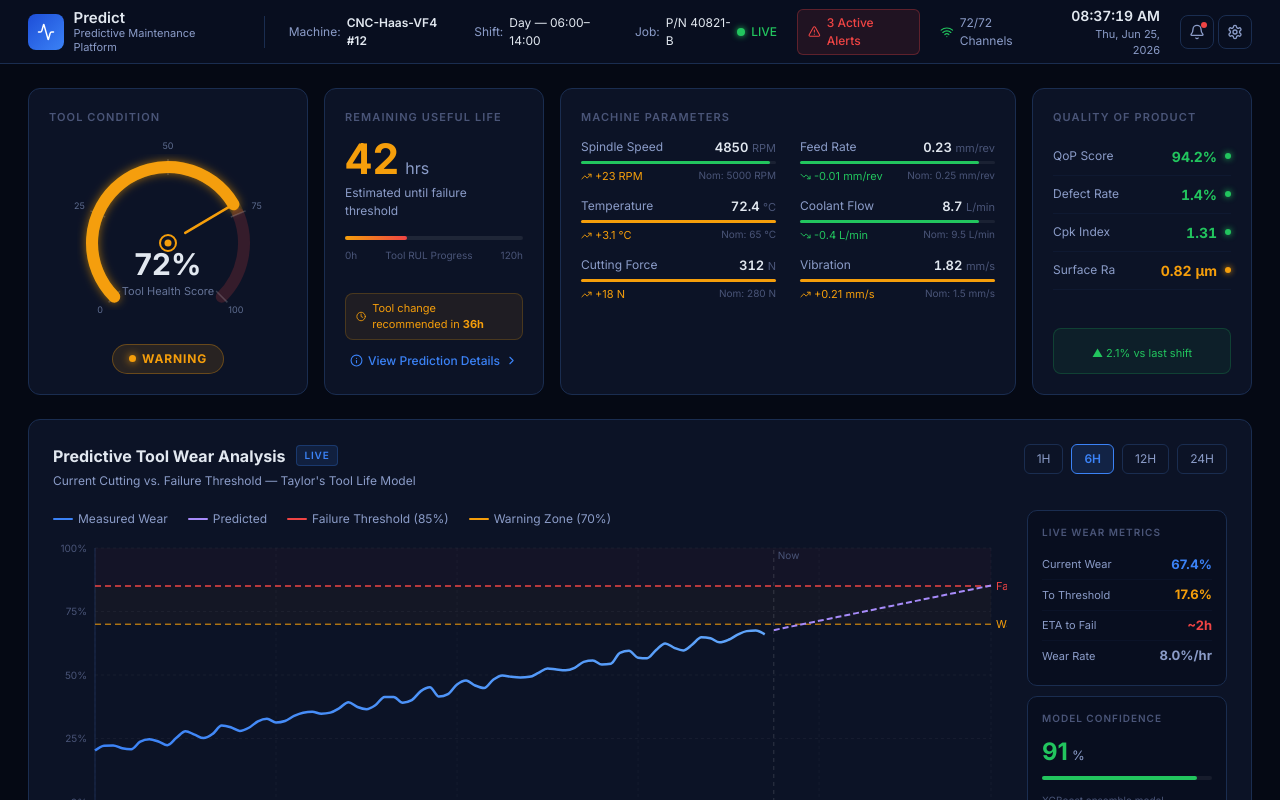
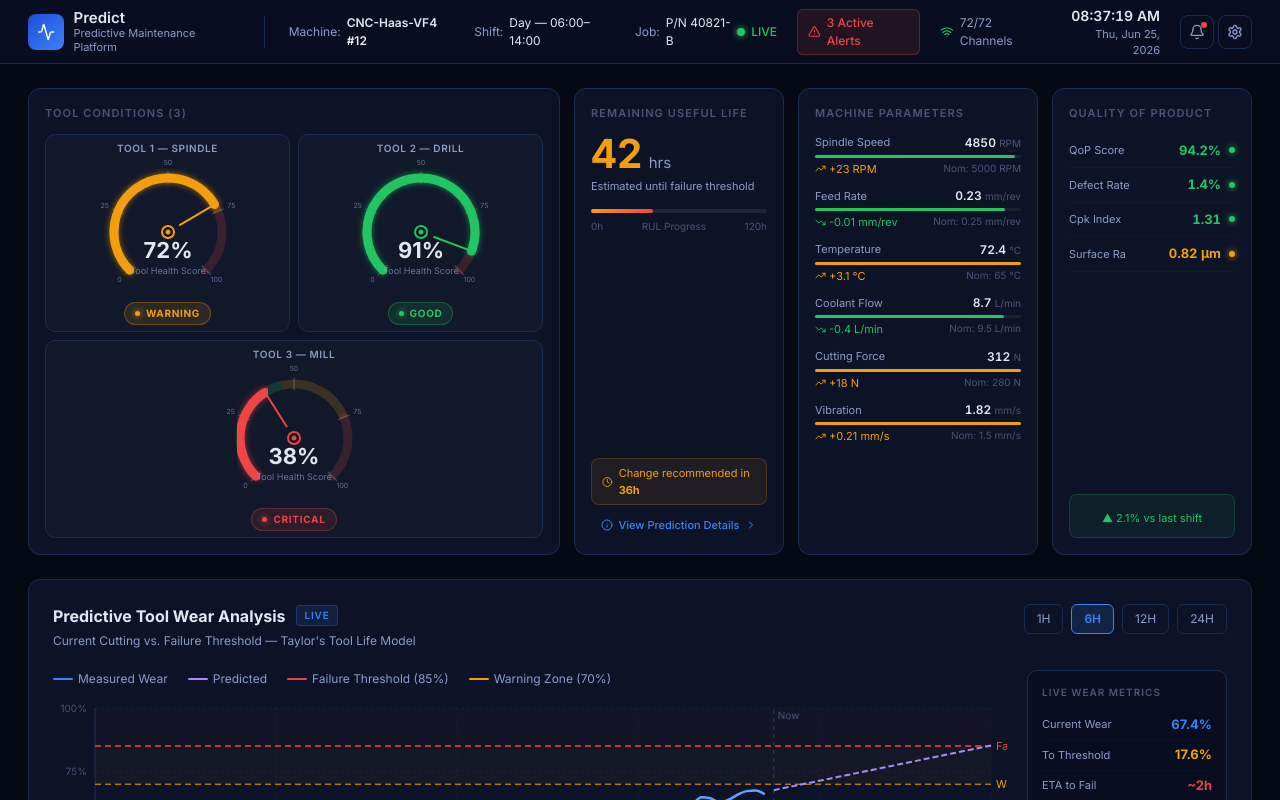
Before and after one commit to Rainyishx/pdm_dashboard, a React (Vite) app: page / in a window 1280 px wide. Shown: the top 800 px of the page. Built offline with nearby package versions, Linux system fonts and the light colour scheme.

Commit message:
more tool conditiions

```diff
--- a/src/app/App.tsx
+++ b/src/app/App.tsx
@@ -22,7 +22,12 @@ export default function App() {
     >
       <Header />
       <main style={{ padding: '24px 28px', maxWidth: 1920, margin: '0 auto' }}>
-        <MetricsSection onOpenRULDetail={() => setShowRULModal(true)} />
+        <MetricsSection onOpenRULDetail={() => setShowRULModal(true)}
+          toolConditions={[
+          { id: 't1', label: 'Tool 1 — Spindle',  value: 72, status: 'warning'  },
+          { id: 't2', label: 'Tool 2 — Drill',    value: 91, status: 'good'     },
+          { id: 't3', label: 'Tool 3 — Mill',     value: 38, status: 'critical' },
+        ]} />
         <ToolWearChart onOpenRULModal={() => setShowRULModal(true)} />
         <SensorGrid onSelectMotor={setSelectedMotor} />
       </main>
--- a/src/app/components/MetricsSection.tsx
+++ b/src/app/components/MetricsSection.tsx
@@ -15,28 +15,44 @@ const C = {
   amber: '#f59e0b',
 };
 
-interface CardProps {
-  children: ReactNode;
-  style?: CSSProperties;
+// ─── Types ───────────────────────────────────────────────────────────────────
+
+export interface ToolCondition {
+  id: string;
+  label: string;               // e.g. "Tool 1 — Spindle"
+  value: number;               // 0–100
+  status: 'good' | 'warning' | 'critical';
 }
+
+interface CardProps { children: ReactNode; style?: CSSProperties; }
+interface Props {
+  onOpenRULDetail: () => void;
+  toolConditions?: ToolCondition[];   // defaults to single legacy tool if omitted
+}
+
+// ─── Shared sub-components ───────────────────────────────────────────────────
 
 function Card({ children, style }: CardProps) {
   return (
-    <div style={{ background: C.card, border: `1px solid ${C.border}`, borderRadius: 12, padding: '20px', ...style }}>
+    <div style={{ background: C.card, border: `1px solid ${C.border}`, borderRadius: 12, padding: '16px', ...style }}>
       {children}
     </div>
   );
 }
 
 function SectionLabel({ children }: { children: string }) {
-  return <div style={{ fontSize: 11, fontWeight: 600, color: C.textMuted, letterSpacing: '0.1em', textTransform: 'uppercase', marginBottom: 12 }}>{children}</div>;
+  return (
+    <div style={{ fontSize: 11, fontWeight: 600, color: C.textMuted, letterSpacing: '0.1em', textTransform: 'uppercase', marginBottom: 12 }}>
+      {children}
+    </div>
+  );
 }
 
 function Delta({ value, unit }: { value: number; unit: string }) {
-  const isUp = value > 0;
   const isFlat = value === 0;
-  const color = isFlat ? C.textSec : isUp ? C.amber : C.green;
-  const Icon = isFlat ? Minus : isUp ? TrendingUp : TrendingDown;
+  const isUp   = value > 0;
+  const color  = isFlat ? C.textSec : isUp ? C.amber : C.green;
+  const Icon   = isFlat ? Minus : isUp ? TrendingUp : TrendingDown;
   return (
     <span style={{ fontSize: 11, color, display: 'flex', alignItems: 'center', gap: 3 }}>
       <Icon size={11} />
@@ -45,15 +61,17 @@ function Delta({ value, unit }: { value: number; unit: string }) {
   );
 }
 
-function ParamRow({ label, value, unit, delta, nominal }: { label: string; value: number; unit: string; delta: number; nominal: number }) {
-  const pct = (value / nominal) * 100;
+function ParamRow({ label, value, unit, delta, nominal }: {
+  label: string; value: number; unit: string; delta: number; nominal: number;
+}) {
+  const pct      = (value / nominal) * 100;
   const barColor = Math.abs(pct - 100) > 10 ? C.amber : C.green;
   return (
-    <div style={{ display: 'flex', flexDirection: 'column', gap: 4 }}>
+    <div style={{ display: 'flex', flexDirection: 'column', gap: 3 }}>
       <div style={{ display: 'flex', justifyContent: 'space-between', alignItems: 'center' }}>
-        <span style={{ fontSize: 12, color: C.textSec }}>{label}</span>
-        <span style={{ fontSize: 13, fontWeight: 600, color: C.text, fontVariantNumeric: 'tabular-nums' }}>
-          {value} <span style={{ fontSize: 11, fontWeight: 400, color: C.textMuted }}>{unit}</span>
+        <span style={{ fontSize: 11, color: C.textSec }}>{label}</span>
+        <span style={{ fontSize: 12, fontWeight: 600, color: C.text, fontVariantNumeric: 'tabular-nums' }}>
+          {value} <span style={{ fontSize: 10, fontWeight: 400, color: C.textMuted }}>{unit}</span>
         </span>
       </div>
       <div style={{ height: 3, borderRadius: 2, background: 'rgba(255,255,255,0.06)' }}>
@@ -67,92 +85,140 @@ function ParamRow({ label, value, unit, delta, nominal }: { label: string; value
   );
 }
 
-function QoPRow({ label, value, unit, status }: { label: string; value: number; unit: string; status: 'good' | 'warning' | 'critical' }) {
+function QoPRow({ label, value, unit, status }: {
+  label: string; value: number; unit: string; status: 'good' | 'warning' | 'critical';
+}) {
   const color = status === 'good' ? C.green : status === 'warning' ? C.amber : C.red;
   return (
-    <div style={{ display: 'flex', justifyContent: 'space-between', alignItems: 'center', padding: '8px 0', borderBottom: `1px solid ${C.border}40` }}>
-      <span style={{ fontSize: 12, color: C.textSec }}>{label}</span>
+    <div style={{ display: 'flex', justifyContent: 'space-between', alignItems: 'center', padding: '7px 0', borderBottom: `1px solid ${C.border}40` }}>
+      <span style={{ fontSize: 11, color: C.textSec }}>{label}</span>
       <div style={{ display: 'flex', alignItems: 'center', gap: 8 }}>
-        <span style={{ fontSize: 14, fontWeight: 700, color, fontVariantNumeric: 'tabular-nums' }}>{value}{unit}</span>
+        <span style={{ fontSize: 13, fontWeight: 700, color, fontVariantNumeric: 'tabular-nums' }}>{value}{unit}</span>
         <div style={{ width: 6, height: 6, borderRadius: '50%', background: color, boxShadow: `0 0 6px ${color}` }} />
       </div>
     </div>
   );
 }
 
-interface Props {
-  onOpenRULDetail: () => void;
-}
+// ─── Default single-tool fallback ─────────────────────────────────────────────
 
-export function MetricsSection({ onOpenRULDetail }: Props) {
+const DEFAULT_TOOLS: ToolCondition[] = [
+  { id: 'default', label: '', value: 72, status: 'warning' },
+];
+
+// ─── Main component ───────────────────────────────────────────────────────────
+
+export function MetricsSection({ onOpenRULDetail, toolConditions = DEFAULT_TOOLS }: Props) {
+  const multi   = toolConditions.length > 1;
+  const compact = toolConditions.length > 1;
+
+  // Determine scroll behaviour: <= 3 show all; 4+ scroll horizontally
+  const scrollable = toolConditions.length > 3;
+
   return (
     <section style={{ marginBottom: 24 }}>
-      <div style={{ display: 'grid', gridTemplateColumns: '280px 220px 1fr 220px', gap: 16 }}>
+      {/*
+        Grid columns:
+          col 1 – Tool Condition  (grows to fit gauges)
+          col 2 – RUL             (fixed 210px)
+          col 3 – Machine Params  (fixed 240px, more compact)
+          col 4 – QoP             (fixed 200px)
+      */}
+      <div style={{ display: 'grid', gridTemplateColumns: '1fr 210px 240px 200px', gap: 14, alignItems: 'stretch' }}>
 
-        {/* Tool Condition Gauge */}
+        {/* ── Tool Condition ─────────────────────────────────────────── */}
         <Card style={{ display: 'flex', flexDirection: 'column' }}>
-          <SectionLabel>Tool Condition</SectionLabel>
-          <div style={{ flex: 1 }}>
-            <ToolConditionGauge value={72} status="warning" />
+          <SectionLabel>Tool Condition{multi ? `s (${toolConditions.length})` : ''}</SectionLabel>
+
+          <div style={{
+            flex: 1,
+            display: 'flex',
+            flexWrap: scrollable ? 'nowrap' : 'wrap',
+            overflowX: scrollable ? 'auto' : 'visible',
+            gap: 8,
+            alignItems: 'center',
+            justifyContent: multi ? 'flex-start' : 'center',
+            paddingBottom: scrollable ? 4 : 0,
+          }}>
+            {toolConditions.map(tool => (
+              <div key={tool.id} style={{
+                flex: scrollable ? '0 0 auto' : '1 1 0',
+                minWidth: compact ? 164 : undefined,
+                display: 'flex',
+                flexDirection: 'column',
+                alignItems: 'center',
+                padding: multi ? '6px 10px' : 0,
+                borderRadius: 10,
+                background: multi ? 'rgba(255,255,255,0.02)' : 'transparent',
+                border: multi ? `1px solid ${C.border}` : 'none',
+              }}>
+                <ToolConditionGauge
+                  value={tool.value}
+                  status={tool.status}
+                  label={multi ? tool.label : undefined}
+                  compact={compact}
+                />
+              </div>
+            ))}
           </div>
         </Card>
 
-        {/* RUL Card */}
+        {/* ── RUL Card ───────────────────────────────────────────────── */}
         <Card style={{ display: 'flex', flexDirection: 'column', justifyContent: 'space-between' }}>
           <div>
             <SectionLabel>Remaining Useful Life</SectionLabel>
             <div style={{ display: 'flex', alignItems: 'baseline', gap: 6, marginBottom: 4 }}>
-              <span style={{ fontSize: 42, fontWeight: 700, color: C.amber, lineHeight: 1, fontVariantNumeric: 'tabular-nums' }}>42</span>
-              <span style={{ fontSize: 16, color: C.textSec }}>hrs</span>
+              <span style={{ fontSize: 40, fontWeight: 700, color: C.amber, lineHeight: 1, fontVariantNumeric: 'tabular-nums' }}>42</span>
+              <span style={{ fontSize: 15, color: C.textSec }}>hrs</span>
             </div>
-            <div style={{ fontSize: 12, color: C.textSec, marginBottom: 16 }}>Estimated until failure threshold</div>
+            <div style={{ fontSize: 11, color: C.textSec, marginBottom: 14 }}>Estimated until failure threshold</div>
 
-            <div style={{ height: 4, borderRadius: 2, background: 'rgba(255,255,255,0.08)', marginBottom: 8 }}>
+            <div style={{ height: 4, borderRadius: 2, background: 'rgba(255,255,255,0.08)', marginBottom: 6 }}>
               <div style={{ height: '100%', width: '35%', borderRadius: 2, background: `linear-gradient(90deg, ${C.amber}, ${C.red})` }} />
             </div>
-            <div style={{ display: 'flex', justifyContent: 'space-between', fontSize: 10, color: C.textMuted, marginBottom: 16 }}>
+            <div style={{ display: 'flex', justifyContent: 'space-between', fontSize: 10, color: C.textMuted, marginBottom: 14 }}>
               <span>0h</span>
-              <span>Tool RUL Progress</span>
+              <span>RUL Progress</span>
               <span>120h</span>
             </div>
           </div>
 
           <div style={{ display: 'flex', flexDirection: 'column', gap: 8 }}>
             <div style={{ display: 'flex', alignItems: 'center', gap: 6, padding: '6px 10px', borderRadius: 8, background: 'rgba(245,158,11,0.08)', border: `1px solid rgba(245,158,11,0.2)` }}>
-              <Clock size={13} color={C.amber} />
-              <span style={{ fontSize: 11, color: C.amber }}>Tool change recommended in <strong>36h</strong></span>
+              <Clock size={12} color={C.amber} />
+              <span style={{ fontSize: 11, color: C.amber }}>Change recommended in <strong>36h</strong></span>
             </div>
-            <button onClick={onOpenRULDetail} style={{ display: 'flex', alignItems: 'center', justifyContent: 'center', gap: 5, fontSize: 12, color: C.blue, cursor: 'pointer', background: 'transparent', border: 'none', padding: '4px 0', textDecoration: 'none' }}>
-              <Info size={13} />
+            <button onClick={onOpenRULDetail} style={{ display: 'flex', alignItems: 'center', justifyContent: 'center', gap: 5, fontSize: 11, color: C.blue, cursor: 'pointer', background: 'transparent', border: 'none', padding: '4px 0' }}>
+              <Info size={12} />
               View Prediction Details
-              <ChevronRight size={13} />
+              <ChevronRight size={12} />
             </button>
           </div>
         </Card>
 
-        {/* Machine Parameters */}
+        {/* ── Machine Parameters (compact) ───────────────────────────── */}
         <Card>
           <SectionLabel>Machine Parameters</SectionLabel>
-          <div style={{ display: 'grid', gridTemplateColumns: '1fr 1fr', gap: '12px 24px' }}>
-            <ParamRow label="Spindle Speed" value={machineParams.spindleSpeed.value} unit={machineParams.spindleSpeed.unit} delta={machineParams.spindleSpeed.delta} nominal={machineParams.spindleSpeed.nominal} />
-            <ParamRow label="Feed Rate" value={machineParams.feedRate.value} unit={machineParams.feedRate.unit} delta={machineParams.feedRate.delta} nominal={machineParams.feedRate.nominal} />
-            <ParamRow label="Temperature" value={machineParams.temperature.value} unit={machineParams.temperature.unit} delta={machineParams.temperature.delta} nominal={machineParams.temperature.nominal} />
-            <ParamRow label="Coolant Flow" value={machineParams.coolantFlow.value} unit={machineParams.coolantFlow.unit} delta={machineParams.coolantFlow.delta} nominal={machineParams.coolantFlow.nominal} />
-            <ParamRow label="Cutting Force" value={machineParams.cuttingForce.value} unit={machineParams.cuttingForce.unit} delta={machineParams.cuttingForce.delta} nominal={machineParams.cuttingForce.nominal} />
-            <ParamRow label="Vibration" value={machineParams.vibration.value} unit={machineParams.vibration.unit} delta={machineParams.vibration.delta} nominal={machineParams.vibration.nominal} />
+          <div style={{ display: 'flex', flexDirection: 'column', gap: 10 }}>
+            <ParamRow label="Spindle Speed"  value={machineParams.spindleSpeed.value}  unit={machineParams.spindleSpeed.unit}  delta={machineParams.spindleSpeed.delta}  nominal={machineParams.spindleSpeed.nominal} />
+            <ParamRow label="Feed Rate"      value={machineParams.feedRate.value}      unit={machineParams.feedRate.unit}      delta={machineParams.feedRate.delta}      nominal={machineParams.feedRate.nominal} />
+            <ParamRow label="Temperature"    value={machineParams.temperature.value}   unit={machineParams.temperature.unit}   delta={machineParams.temperature.delta}   nominal={machineParams.temperature.nominal} />
+            <ParamRow label="Coolant Flow"   value={machineParams.coolantFlow.value}   unit={machineParams.coolantFlow.unit}   delta={machineParams.coolantFlow.delta}   nominal={machineParams.coolantFlow.nominal} />
+            <ParamRow label="Cutting Force"  value={machineParams.cuttingForce.value}  unit={machineParams.cuttingForce.unit}  delta={machineParams.cuttingForce.delta}  nominal={machineParams.cuttingForce.nominal} />
+            <ParamRow label="Vibration"      value={machineParams.vibration.value}     unit={machineParams.vibration.unit}     delta={machineParams.vibration.delta}     nominal={machineParams.vibration.nominal} />
           </div>
         </Card>
 
-        {/* Quality of Product */}
+        {/* ── Quality of Product ─────────────────────────────────────── */}
         <Card style={{ display: 'flex', flexDirection: 'column' }}>
           <SectionLabel>Quality of Product</SectionLabel>
           <div style={{ flex: 1 }}>
-            <QoPRow label="QoP Score" value={qualityParams.qopScore.value} unit="%" status={qualityParams.qopScore.status} />
-            <QoPRow label="Defect Rate" value={qualityParams.defectRate.value} unit="%" status={qualityParams.defectRate.status} />
-            <QoPRow label="Cpk Index" value={qualityParams.cpk.value} unit="" status={qualityParams.cpk.status} />
-            <QoPRow label="Surface Ra" value={qualityParams.surfaceRoughness.value} unit=" μm" status={qualityParams.surfaceRoughness.status} />
+            <QoPRow label="QoP Score"    value={qualityParams.qopScore.value}         unit="%"   status={qualityParams.qopScore.status} />
+            <QoPRow label="Defect Rate"  value={qualityParams.defectRate.value}       unit="%"   status={qualityParams.defectRate.status} />
+            <QoPRow label="Cpk Index"    value={qualityParams.cpk.value}              unit=""    status={qualityParams.cpk.status} />
+            <QoPRow label="Surface Ra"   value={qualityParams.surfaceRoughness.value} unit=" μm" status={qualityParams.surfaceRoughness.status} />
           </div>
-          <div style={{ marginTop: 16, padding: '10px', borderRadius: 8, background: 'rgba(34,197,94,0.07)', border: `1px solid rgba(34,197,94,0.2)`, textAlign: 'center' }}>
+          <div style={{ marginTop: 14, padding: '9px', borderRadius: 8, background: 'rgba(34,197,94,0.07)', border: `1px solid rgba(34,197,94,0.2)`, textAlign: 'center' }}>
             <span style={{ fontSize: 11, color: C.green }}>▲ 2.1% vs last shift</span>
           </div>
         </Card>
--- a/src/app/components/ToolConditionGauge.tsx
+++ b/src/app/components/ToolConditionGauge.tsx
@@ -1,6 +1,8 @@
 interface GaugeProps {
-  value: number; // 0-100
+  value: number; // 0–100
   status: 'good' | 'warning' | 'critical';
+  label?: string;   // e.g. "Tool 1 — Spindle"
+  compact?: boolean; // smaller variant for multi-tool layout
 }
 
 function toXY(cx: number, cy: number, r: number, angleDeg: number) {
@@ -15,51 +17,71 @@ function arcPath(cx: number, cy: number, r: number, startDeg: number, endDeg: nu
   return `M ${s.x.toFixed(2)} ${s.y.toFixed(2)} A ${r} ${r} 0 ${large} 1 ${e.x.toFixed(2)} ${e.y.toFixed(2)}`;
 }
 
-const STATUS_COLORS = { good: '#22c55e', warning: '#f59e0b', critical: '#ef4444' };
-const STATUS_LABELS = { good: 'GOOD', warning: 'WARNING', critical: 'CRITICAL' };
-const STATUS_BG = { good: 'rgba(34,197,94,0.12)', warning: 'rgba(245,158,11,0.12)', critical: 'rgba(239,68,68,0.12)' };
+const STATUS_COLORS  = { good: '#22c55e', warning: '#f59e0b', critical: '#ef4444' };
+const STATUS_LABELS  = { good: 'GOOD',    warning: 'WARNING', critical: 'CRITICAL' };
+const STATUS_BG      = { good: 'rgba(34,197,94,0.12)', warning: 'rgba(245,158,11,0.12)', critical: 'rgba(239,68,68,0.12)' };
 
 const GAP_START = -135;
 const GAP_TOTAL = 270;
+const TICK_POSITIONS = [0, 0.25, 0.5, 0.75, 1];
+const TICK_LABELS    = ['0', '25', '50', '75', '100'];
 
-const TICK_POSITIONS = [0, 0.25, 0.5, 0.75, 1];
-const TICK_LABELS = ['0', '25', '50', '75', '100'];
+export function ToolConditionGauge({ value, status, label, compact = false }: GaugeProps) {
+  const color = STATUS_COLORS[status];
 
-export function ToolConditionGauge({ value, status }: GaugeProps) {
-  const cx = 110;
-  const cy = 105;
-  const r = 76;
-  const sw = 12;
-  const color = STATUS_COLORS[status];
-  const fillEnd = GAP_START + (value / 100) * GAP_TOTAL;
+  // --- geometry: full vs compact ---
+  const cx  = compact ? 80  : 110;
+  const cy  = compact ? 72  : 105;
+  const r   = compact ? 54  : 76;
+  const sw  = compact ? 9   : 12;
+  const svgW = compact ? 160 : 220;
+  const svgH = compact ? 138 : 200;
+  const valFontSize  = compact ? 22 : 30;
+  const subFontSize  = compact ? 9  : 11;
+  const tickFontSize = compact ? 7  : 9;
+  const valOffsetY   = compact ? 26 : 32;
+  const subOffsetY   = compact ? 42 : 52;
+
+  const fillEnd     = GAP_START + (value / 100) * GAP_TOTAL;
   const needleAngle = fillEnd;
-  const nOuter = toXY(cx, cy, r - 4, needleAngle);
-  const nInner = toXY(cx, cy, 20, needleAngle);
+  const nOuter      = toXY(cx, cy, r - 4,  needleAngle);
+  const nInner      = toXY(cx, cy, compact ? 14 : 20, needleAngle);
+
+  const filterId = `glow-${compact ? 'c' : 'f'}-${status}`;
 
   return (
-    <div style={{ display: 'flex', flexDirection: 'column', alignItems: 'center', justifyContent: 'center', height: '100%', gap: 6 }}>
-      <svg width={220} height={200} viewBox="0 0 220 200" style={{ overflow: 'visible' }}>
+    <div style={{ display: 'flex', flexDirection: 'column', alignItems: 'center', gap: compact ? 4 : 6 }}>
+      {/* optional per-tool label above */}
+      {label && (
+        <span style={{ fontSize: compact ? 10 : 12, color: '#8b9cc8', fontWeight: 600, letterSpacing: '0.06em', textTransform: 'uppercase' }}>
+          {label}
+        </span>
+      )}
+
+      <svg width={svgW} height={svgH} viewBox={`0 0 ${svgW} ${svgH}`} style={{ overflow: 'visible' }}>
         <defs>
-          <filter id="glow">
-            <feDropShadow dx="0" dy="0" stdDeviation="5" floodColor={color} floodOpacity="0.6" />
+          <filter id={filterId}>
+            <feDropShadow dx="0" dy="0" stdDeviation={compact ? 3 : 5} floodColor={color} floodOpacity="0.6" />
           </filter>
         </defs>
 
         {/* Band segments (dimmed) */}
-        <path d={arcPath(cx, cy, r, GAP_START, GAP_START + GAP_TOTAL * 0.45)} fill="none" stroke="rgba(34,197,94,0.18)" strokeWidth={sw} strokeLinecap="butt" />
+        <path d={arcPath(cx, cy, r, GAP_START, GAP_START + GAP_TOTAL * 0.45)} fill="none" stroke="rgba(34,197,94,0.18)"  strokeWidth={sw} strokeLinecap="butt" />
         <path d={arcPath(cx, cy, r, GAP_START + GAP_TOTAL * 0.45, GAP_START + GAP_TOTAL * 0.75)} fill="none" stroke="rgba(245,158,11,0.18)" strokeWidth={sw} strokeLinecap="butt" />
         <path d={arcPath(cx, cy, r, GAP_START + GAP_TOTAL * 0.75, GAP_START + GAP_TOTAL)} fill="none" stroke="rgba(239,68,68,0.18)" strokeWidth={sw} strokeLinecap="round" />
 
         {/* Tick marks + labels */}
         {TICK_POSITIONS.map((frac, i) => {
           const angle = GAP_START + frac * GAP_TOTAL;
-          const t1 = toXY(cx, cy, r - sw / 2 - 2, angle);
-          const t2 = toXY(cx, cy, r + sw / 2 + 2, angle);
-          const tl = toXY(cx, cy, r + sw / 2 + 14, angle);
+          const t1 = toXY(cx, cy, r - sw / 2 - 2,  angle);
+          const t2 = toXY(cx, cy, r + sw / 2 + 2,  angle);
+          const tl = toXY(cx, cy, r + sw / 2 + (compact ? 10 : 14), angle);
           return (
             <g key={i}>
               <line x1={t1.x} y1={t1.y} x2={t2.x} y2={t2.y} stroke="rgba(255,255,255,0.18)" strokeWidth={1.5} />
-              <text x={tl.x} y={tl.y} textAnchor="middle" dominantBaseline="middle" fill="rgba(139,156,200,0.65)" style={{ fontSize: 9, fontFamily: 'Inter, sans-serif' }}>
+              <text x={tl.x} y={tl.y} textAnchor="middle" dominantBaseline="middle"
+                fill="rgba(139,156,200,0.65)"
+                style={{ fontSize: tickFontSize, fontFamily: 'Inter, sans-serif' }}>
                 {TICK_LABELS[i]}
               </text>
             </g>
@@ -68,26 +90,40 @@ export function ToolConditionGauge({ value, status }: GaugeProps) {
 
         {/* Value fill arc */}
         {value > 0 && (
-          <path d={arcPath(cx, cy, r, GAP_START, fillEnd)} fill="none" stroke={color} strokeWidth={sw} strokeLinecap="round" filter="url(#glow)" />
+          <path d={arcPath(cx, cy, r, GAP_START, fillEnd)}
+            fill="none" stroke={color} strokeWidth={sw} strokeLinecap="round"
+            filter={`url(#${filterId})`} />
         )}
 
         {/* Needle */}
-        <line x1={nInner.x} y1={nInner.y} x2={nOuter.x} y2={nOuter.y} stroke={color} strokeWidth={2.5} strokeLinecap="round" />
-        <circle cx={cx} cy={cy} r={8} fill="#0c1326" stroke={color} strokeWidth={2} />
-        <circle cx={cx} cy={cy} r={3.5} fill={color} />
+        <line x1={nInner.x} y1={nInner.y} x2={nOuter.x} y2={nOuter.y}
+          stroke={color} strokeWidth={compact ? 2 : 2.5} strokeLinecap="round" />
+        <circle cx={cx} cy={cy} r={compact ? 6 : 8} fill="#0c1326" stroke={color} strokeWidth={2} />
+        <circle cx={cx} cy={cy} r={compact ? 2.5 : 3.5} fill={color} />
 
-        {/* Center value */}
-        <text x={cx} y={cy + 32} textAnchor="middle" fill="#e2e8f0" style={{ fontSize: 30, fontWeight: 700, fontFamily: 'Inter, sans-serif' }}>
+        {/* Centre value */}
+        <text x={cx} y={cy + valOffsetY} textAnchor="middle" fill="#e2e8f0"
+          style={{ fontSize: valFontSize, fontWeight: 700, fontFamily: 'Inter, sans-serif' }}>
           {value}%
         </text>
-        <text x={cx} y={cy + 52} textAnchor="middle" fill="rgba(139,156,200,0.7)" style={{ fontSize: 11, fontFamily: 'Inter, sans-serif' }}>
+        <text x={cx} y={cy + subOffsetY} textAnchor="middle" fill="rgba(139,156,200,0.7)"
+          style={{ fontSize: subFontSize, fontFamily: 'Inter, sans-serif' }}>
           Tool Health Score
         </text>
       </svg>
 
-      <div style={{ padding: '5px 16px', borderRadius: 20, background: STATUS_BG[status], border: `1px solid ${color}50`, display: 'flex', alignItems: 'center', gap: 6 }}>
-        <div style={{ width: 7, height: 7, borderRadius: '50%', background: color, boxShadow: `0 0 8px ${color}` }} />
-        <span style={{ fontSize: 12, fontWeight: 700, color, letterSpacing: '0.07em' }}>{STATUS_LABELS[status]}</span>
+      {/* Status badge */}
+      <div style={{
+        padding: compact ? '3px 10px' : '5px 16px',
+        borderRadius: 20,
+        background: STATUS_BG[status],
+        border: `1px solid ${color}50`,
+        display: 'flex', alignItems: 'center', gap: 6,
+      }}>
+        <div style={{ width: compact ? 5 : 7, height: compact ? 5 : 7, borderRadius: '50%', background: color, boxShadow: `0 0 6px ${color}` }} />
+        <span style={{ fontSize: compact ? 10 : 12, fontWeight: 700, color, letterSpacing: '0.07em' }}>
+          {STATUS_LABELS[status]}
+        </span>
       </div>
     </div>
   );
```
